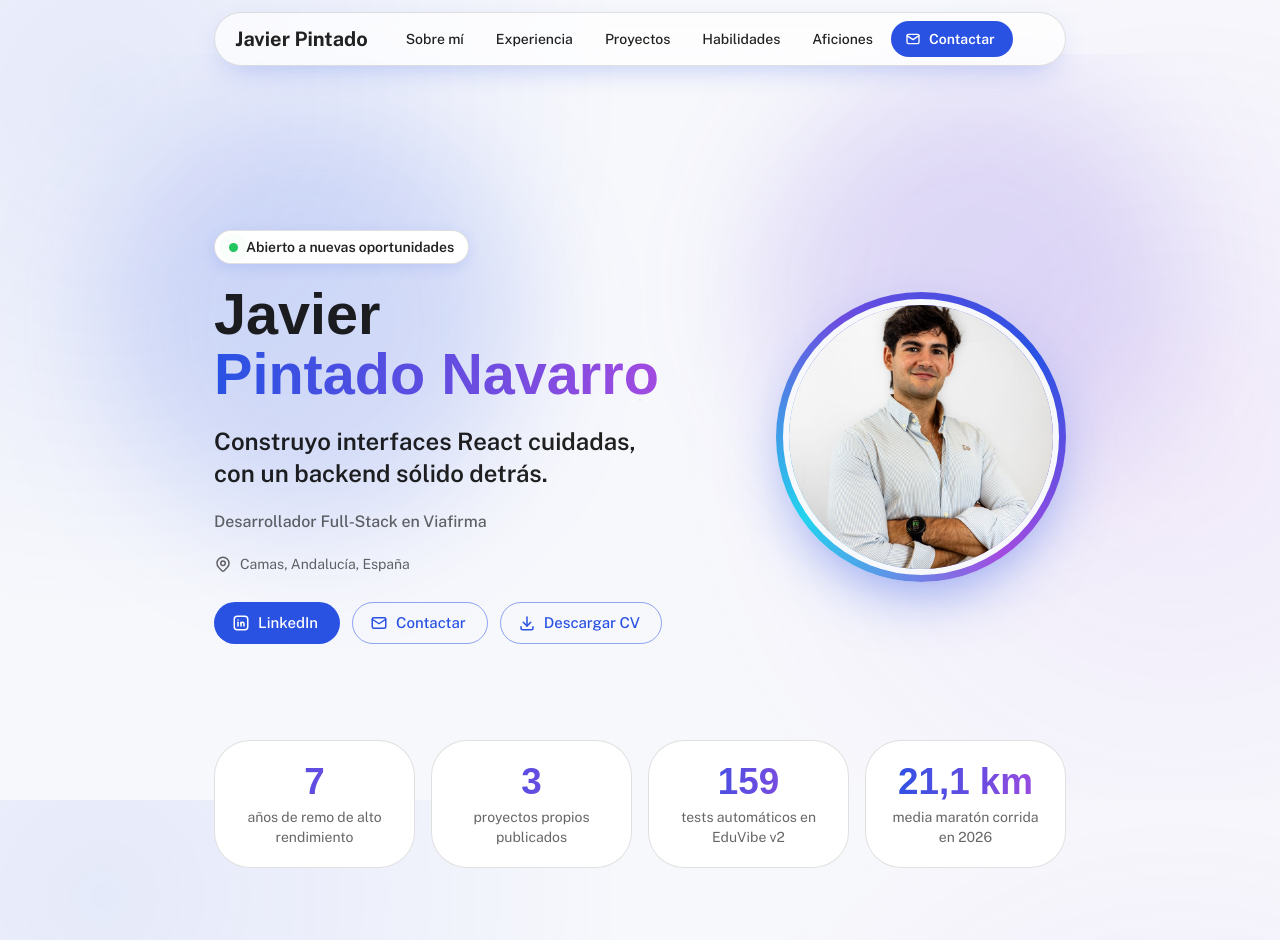
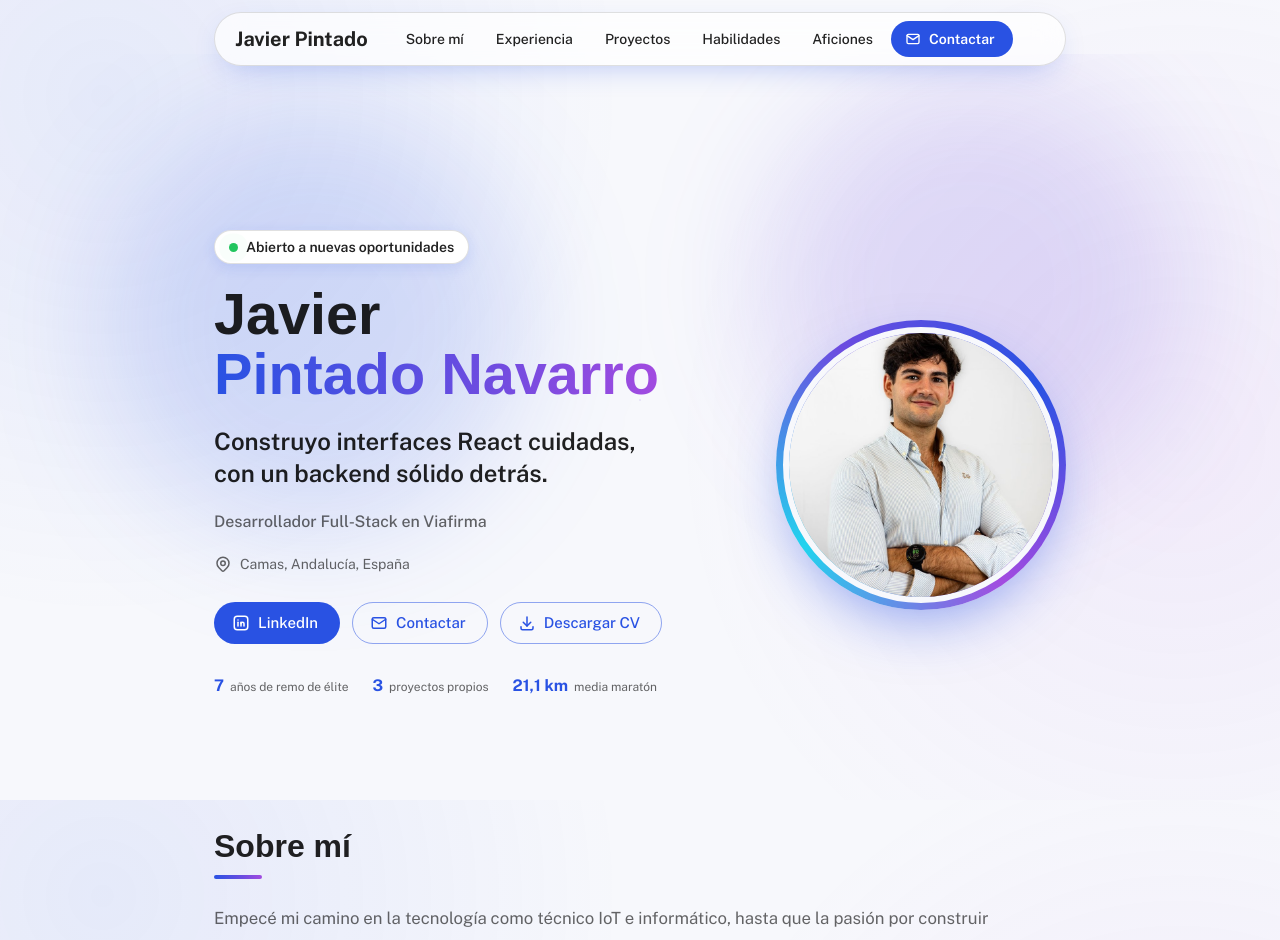
Before and after one commit to javipintado3/personal-portfolio, a React (Vite) app: page / in a window 1280 px wide. Shown: the top 940 px of the page. Built offline with nearby package versions, Linux system fonts and the light colour scheme; some icons are missing; a web font is replaced by a local one.

Commit message:
refactor: replace the key figures cards with a compact line in the hero

```diff
--- a/src/App.tsx
+++ b/src/App.tsx
@@ -13,7 +13,6 @@ import Hero from './components/sections/Hero';
 import Hobbies from './components/sections/Hobbies';
 import Projects from './components/sections/Projects';
 import Skills from './components/sections/Skills';
-import Stats from './components/sections/Stats';
 import getTheme from './theme';
 
 const THEME_STORAGE_KEY = 'theme-mode';
@@ -50,7 +49,6 @@ const App = () => {
       <ScrollProgress />
       <Header mode={mode} onToggleMode={toggleMode} />
       <Hero />
-      <Stats />
       <About />
       <Experience />
       <Projects />
--- a/src/components/sections/Hero.tsx
+++ b/src/components/sections/Hero.tsx
@@ -2,7 +2,7 @@ import { Avatar, Box, Button, Container, Stack, Typography } from '@mui/material
 import { IconBrandLinkedin, IconDownload, IconMail, IconMapPin } from '@tabler/icons-react';
 
 import profilePhoto from '../../assets/profile.jpg';
-import { profile } from '../../data/profile';
+import { profile, stats } from '../../data/profile';
 
 const [firstName, ...lastNames] = profile.name.split(' ');
 
@@ -186,6 +186,26 @@ const Hero = () => {
                 Descargar CV
               </Button>
             </Stack>
+
+            <Stack
+              direction="row"
+              spacing={{ xs: 2.5, md: 3 }}
+              useFlexGap
+              flexWrap="wrap"
+              justifyContent={{ xs: 'center', md: 'flex-start' }}
+              sx={{ pt: 1, ...slideInLeft(0.8) }}
+            >
+              {stats.map((stat) => (
+                <Stack key={stat.label} direction="row" spacing={0.75} alignItems="baseline">
+                  <Typography variant="subtitle1" sx={{ fontWeight: 700, color: 'primary.main' }}>
+                    {stat.value}
+                  </Typography>
+                  <Typography variant="caption" sx={{ color: 'text.secondary', whiteSpace: 'nowrap' }}>
+                    {stat.label}
+                  </Typography>
+                </Stack>
+              ))}
+            </Stack>
           </Stack>
 
           <Box
--- a/src/components/sections/Stats.tsx
+++ /dev/null
@@ -1,50 +0,0 @@
-import { Box, Container, Grid, Paper, Typography } from '@mui/material';
-
-import Reveal from '../common/Reveal';
-import { stats } from '../../data/profile';
-
-const Stats = () => {
-  return (
-    <Box sx={{ py: { xs: 3, md: 4 } }}>
-      <Container maxWidth="md">
-        <Reveal>
-          <Grid container spacing={2}>
-            {stats.map((stat) => (
-              <Grid key={stat.label} size={{ xs: 6, md: 3 }}>
-                <Paper
-                  variant="outlined"
-                  sx={{
-                    p: { xs: 2, md: 2.5 },
-                    height: '100%',
-                    borderRadius: 3,
-                    textAlign: 'center',
-                    transition: 'transform 0.25s ease, box-shadow 0.25s ease',
-                    '&:hover': { transform: 'translateY(-4px)', boxShadow: 4 },
-                  }}
-                >
-                  <Typography
-                    variant="h3"
-                    sx={{
-                      fontSize: { xs: '1.9rem', md: '2.3rem' },
-                      background: 'linear-gradient(90deg, #2952E3 0%, #6C4CE0 60%, #A24BE0 100%)',
-                      WebkitBackgroundClip: 'text',
-                      backgroundClip: 'text',
-                      color: 'transparent',
-                    }}
-                  >
-                    {stat.value}
-                  </Typography>
-                  <Typography variant="body2" sx={{ color: 'text.secondary', mt: 0.5, lineHeight: 1.4 }}>
-                    {stat.label}
-                  </Typography>
-                </Paper>
-              </Grid>
-            ))}
-          </Grid>
-        </Reveal>
-      </Container>
-    </Box>
-  );
-};
-
-export default Stats;
--- a/src/data/profile.ts
+++ b/src/data/profile.ts
@@ -62,10 +62,9 @@ export const profile = {
 };
 
 export const stats: StatEntry[] = [
-  { value: '7', label: 'años de remo de alto rendimiento' },
-  { value: '3', label: 'proyectos propios publicados' },
-  { value: '159', label: 'tests automáticos en EduVibe v2' },
-  { value: '21,1 km', label: 'media maratón corrida en 2026' },
+  { value: '7', label: 'años de remo de élite' },
+  { value: '3', label: 'proyectos propios' },
+  { value: '21,1 km', label: 'media maratón' },
 ];
 
 export const skillGroups: { title: string; skills: string[] }[] = [
```
